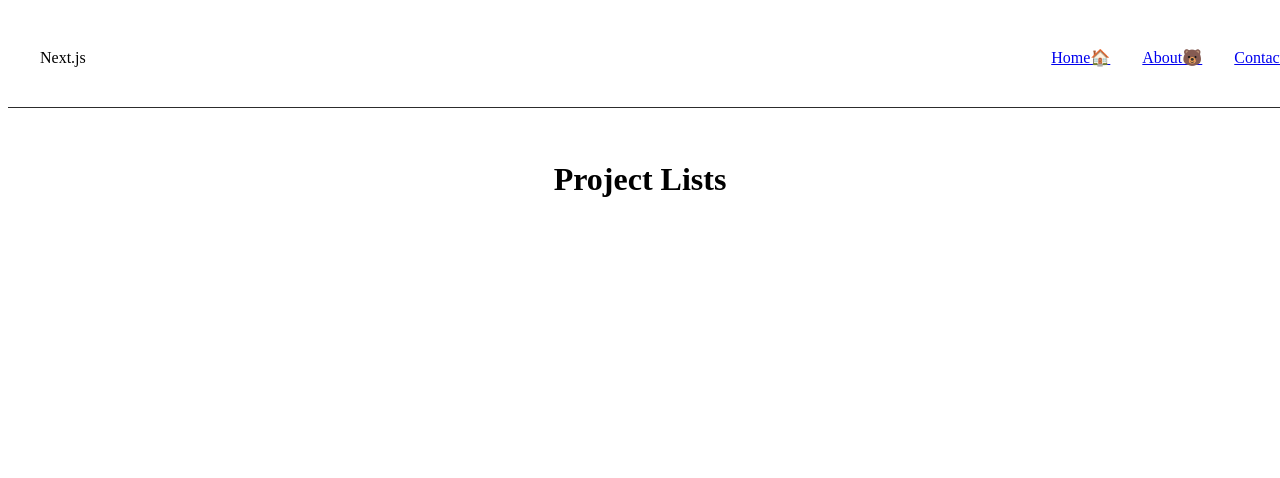
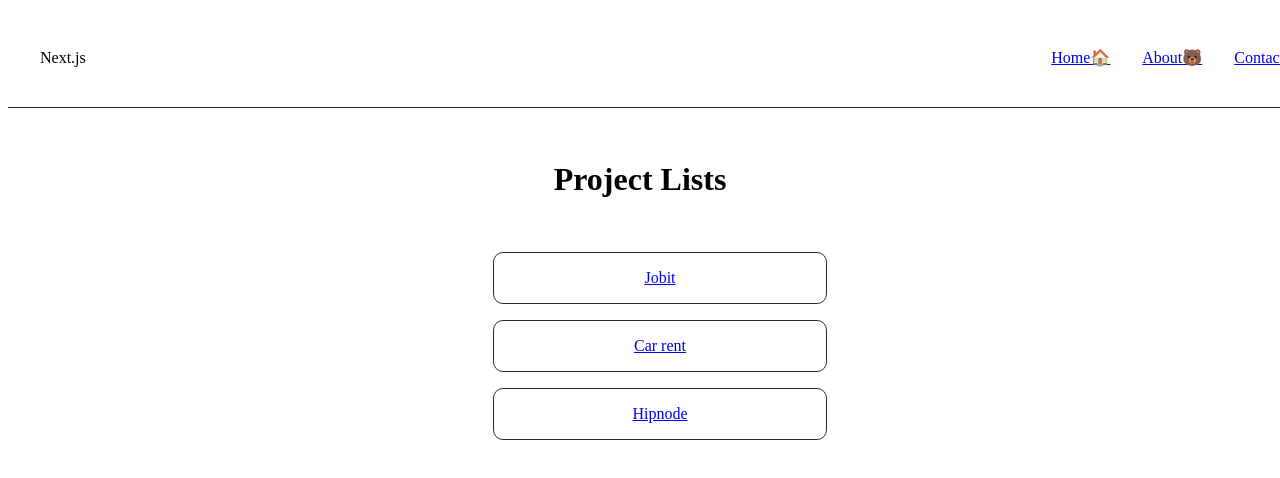
Before and after one commit to Ank1t777/nextJs-routing, a Next.js app: page /projects/list in a window 1280 px wide. Shown: the top 478 px of the page. Built offline with nearby package versions, Linux system fonts and the light colour scheme.

Commit message:
added Dynamic routing

```diff
--- a/app/projects/list/page.tsx
+++ b/app/projects/list/page.tsx
@@ -1,7 +1,27 @@
+import Link from 'next/link';
+import styles from './projects.module.css'
+
 export default function ProjectList() {
     return (
         <main>
             <h1>Project Lists</h1>
+            <ul className={styles.ul}>
+                <li>
+                    <Link href="/projects/jobit">
+                        Jobit
+                    </Link>
+                </li>
+                <li>
+                    <Link href="/projects/carrent">
+                        Car rent
+                    </Link>
+                </li>
+                <li>
+                    <Link href="/projects/hipnode">
+                        Hipnode
+                    </Link>
+                </li>
+            </ul>
         </main>
     )
 }
--- /dev/null
+++ b/app/projects/list/projects.module.css
@@ -0,0 +1,21 @@
+.ul {
+    list-style: none !important;
+    margin-top: 2rem;
+    display: flex;
+    justify-content: center;
+    align-items: center;
+    flex-direction: column;
+
+    gap: 1rem;
+    width: 100%;
+}
+
+.ul li {
+    padding: 1rem;
+    width: 100%;
+    max-width: 300px;
+    border-radius: 10px;
+    border: 1px solid #2c2c2c;
+    text-align: center;
+    cursor: pointer;
+}
```
Also changed, not shown: app/projects/[name]/page.tsx (added, +13 -0 lines).
